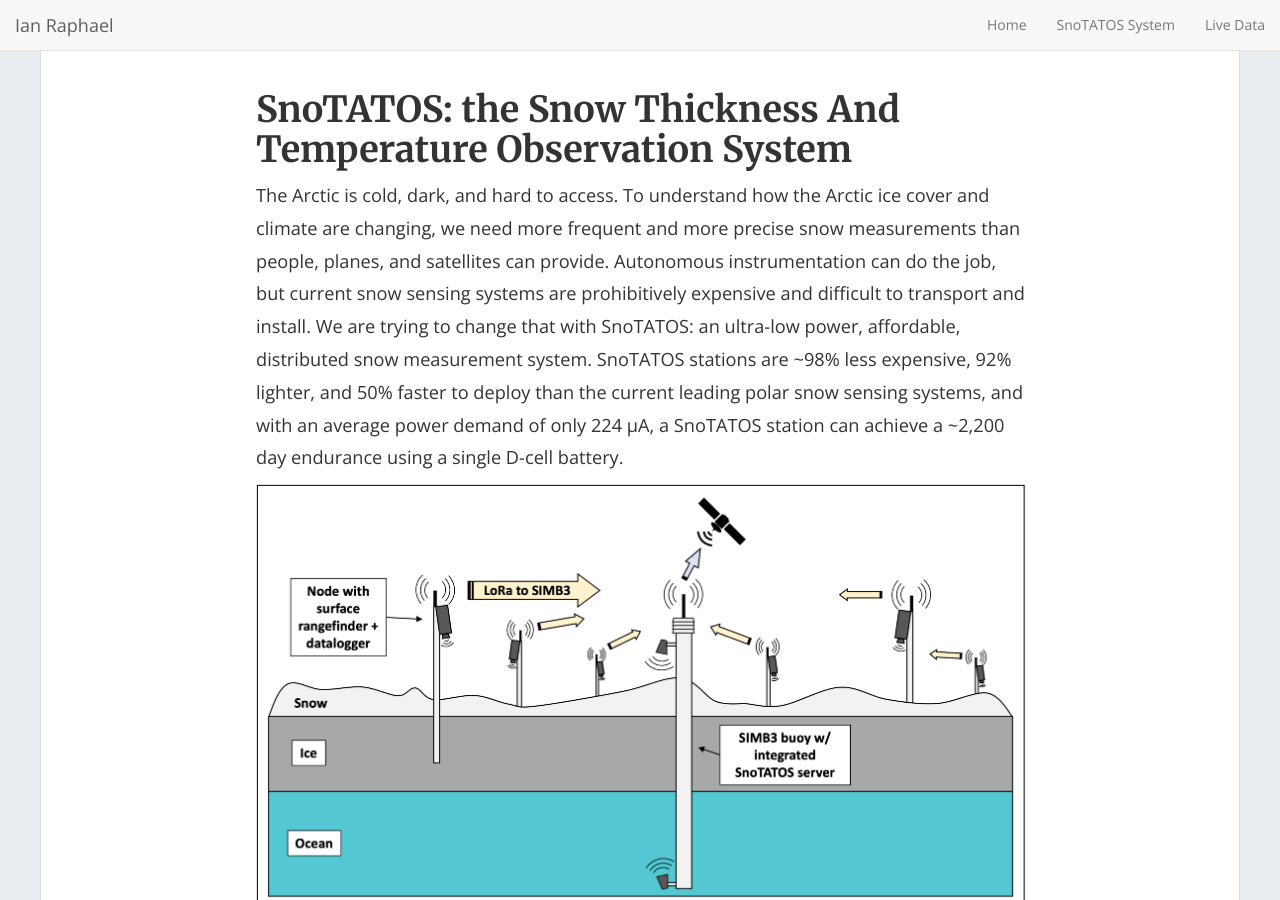
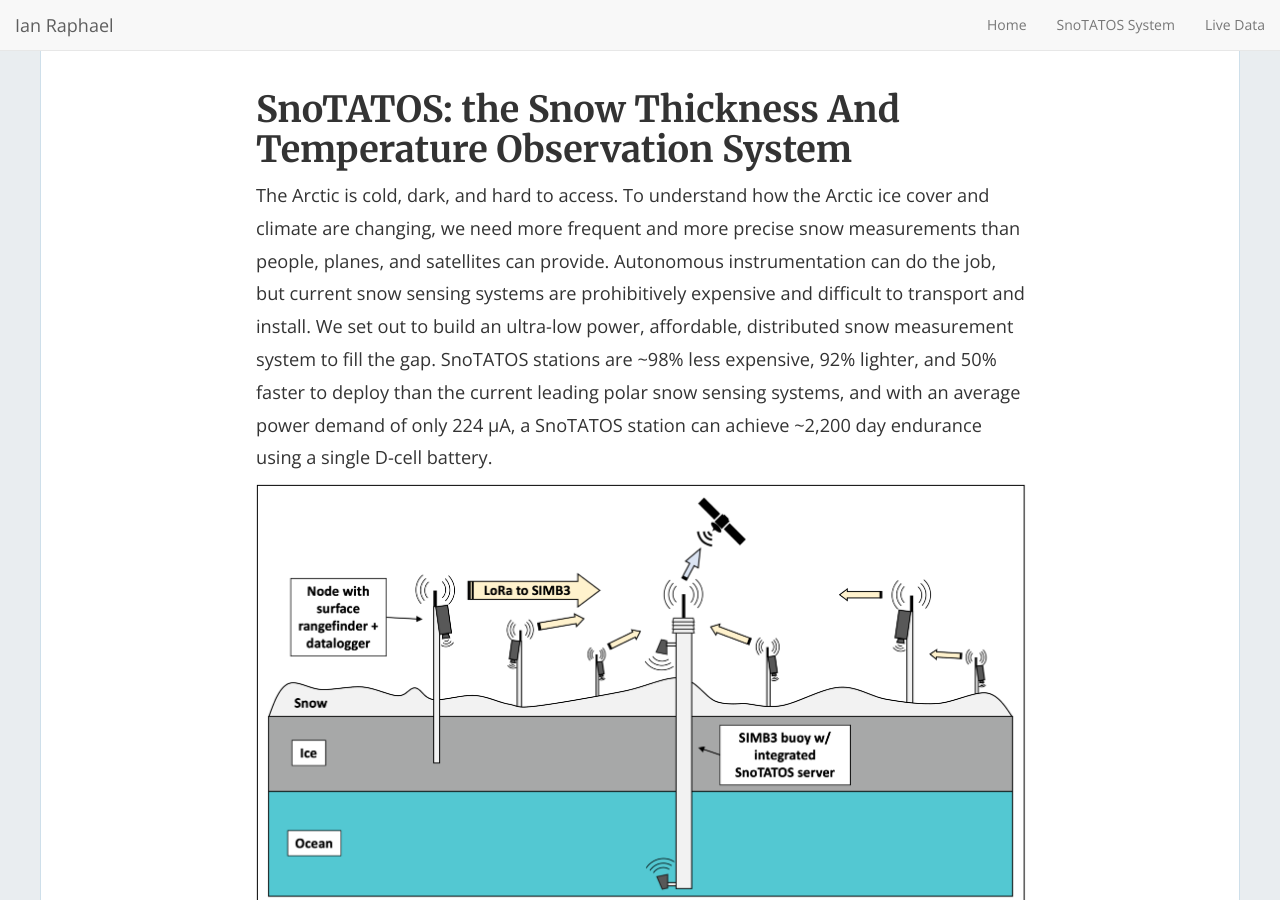
Before and after one commit to ianraphael/ianraphael.github.io, a Jekyll site: the page built from SnoTATOSsystemDescription.md, in a window 1280 px wide and 900 px high. Built offline with Jekyll 4.4.1, drawn with Linux system fonts in a browser that asks for light colours; nearby versions of some CDN libraries.

Commit message:
text mod

```diff
--- a/SnoTATOSsystemDescription.md
+++ b/SnoTATOSsystemDescription.md
@@ -8,10 +8,10 @@ permalink: /SnoTATOSsystemDescription/
 
 The Arctic is cold, dark, and hard to access. To understand how the Arctic ice cover and climate are changing,
 we need more frequent and more precise snow measurements than people, planes, and satellites can provide. Autonomous instrumentation
-can do the job, but current snow sensing systems are prohibitively expensive and difficult to transport and install. We are trying to change
-that with SnoTATOS: an ultra-low power, affordable, distributed snow measurement system. SnoTATOS stations are ~98% less expensive,
+can do the job, but current snow sensing systems are prohibitively expensive and difficult to transport and install. We set out to
+build an ultra-low power, affordable, distributed snow measurement system to fill the gap. SnoTATOS stations are ~98% less expensive,
 92% lighter, and 50% faster to deploy than the current leading polar snow sensing systems,
-and with an average power demand of only 224 µA, a SnoTATOS station can achieve a ~2,200 day endurance using a single D-cell battery.
+and with an average power demand of only 224 µA, a SnoTATOS station can achieve ~2,200 day endurance using a single D-cell battery.
 
 ![image](/img/snotatos_system.png)
 
```
